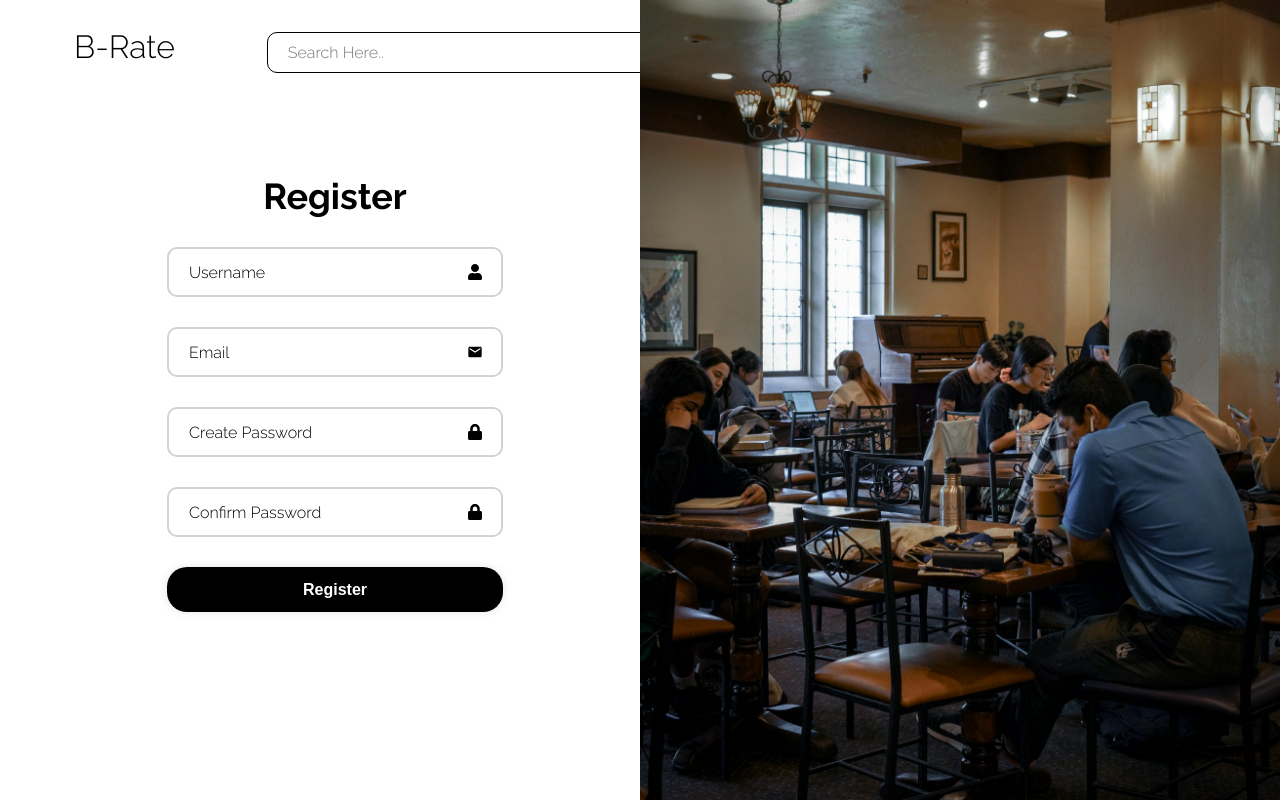
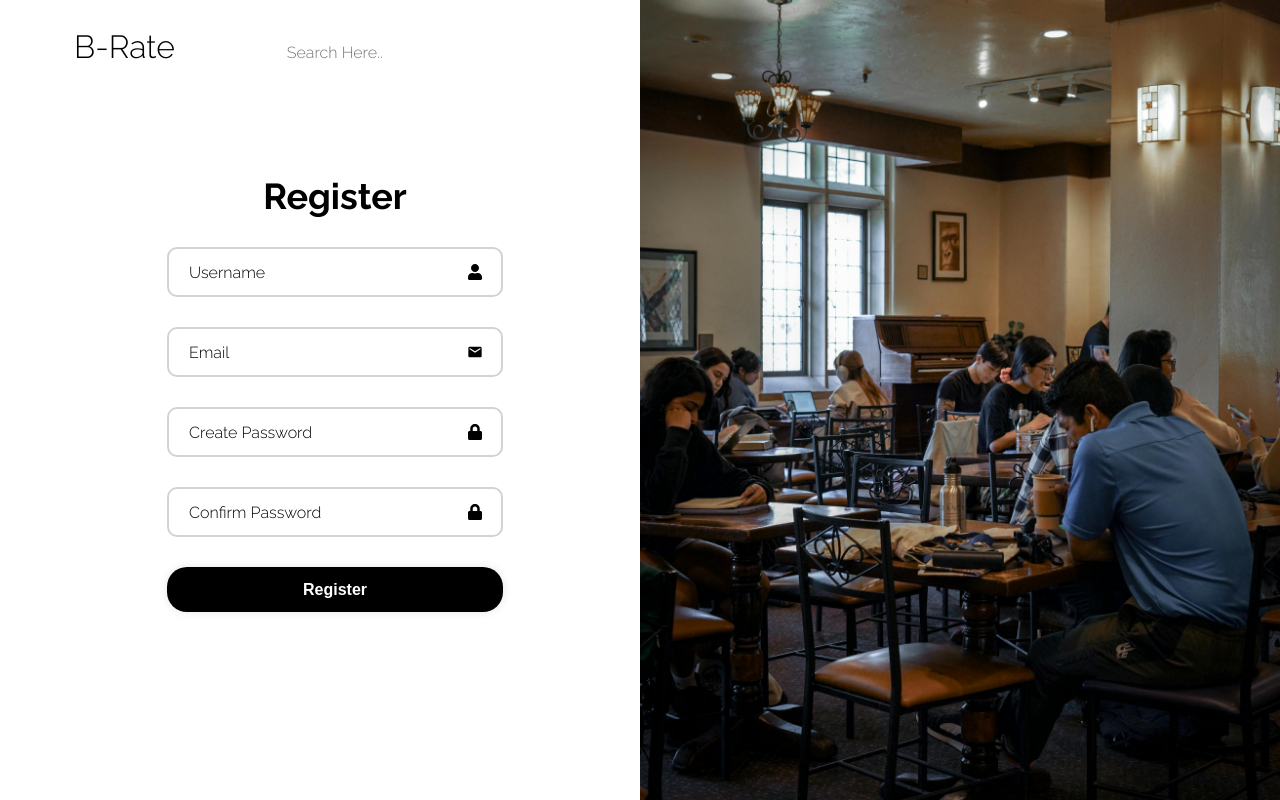
Before and after one commit to olana-abraham/B-Rates, a React (Create React App) app in the folder b-rate/: page /Register in a window 1280 px wide. Built offline with nearby package versions, Linux system fonts and the light colour scheme; a web font is replaced by a local one.

Commit message:
added search bar icon

```diff
--- a/b-rate/src/index.css
+++ b/b-rate/src/index.css
@@ -43,23 +43,36 @@ display: flex;
 align-items: center;
 justify-content:center;
 margin-top: 20px;
-border-radius: 80px;
 margin-left: -200px;
 margin-right: -80px;
 margin-bottom: 20px;
+
 
 }
 
 .search input{
     width: 400px;
-    border: 1px solid rgb(0, 0, 0);
-    border-radius: 10px;
+    border: 1px gray;
+    border-radius: 2px;
     font-size: 16px;
     font-family: 'Raleway', sans-serif;
     padding: 10px 45px 10px 20px;
 }
 
+.searchclick{
 
+
+  background-color: #1295cd;
+  padding: 10px 15px 10px 15px;
+  border-color: transparent;
+
+}
+
+.searchicon{
+
+  color: white;
+cursor: pointer;
+}
 
 
 
```
Also changed, not shown: b-rate/src/pages/Reviews.css (added).
